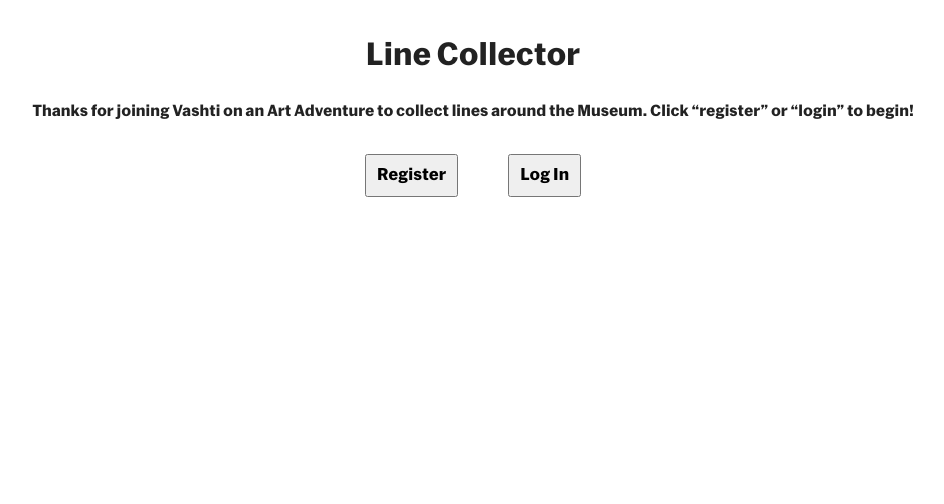
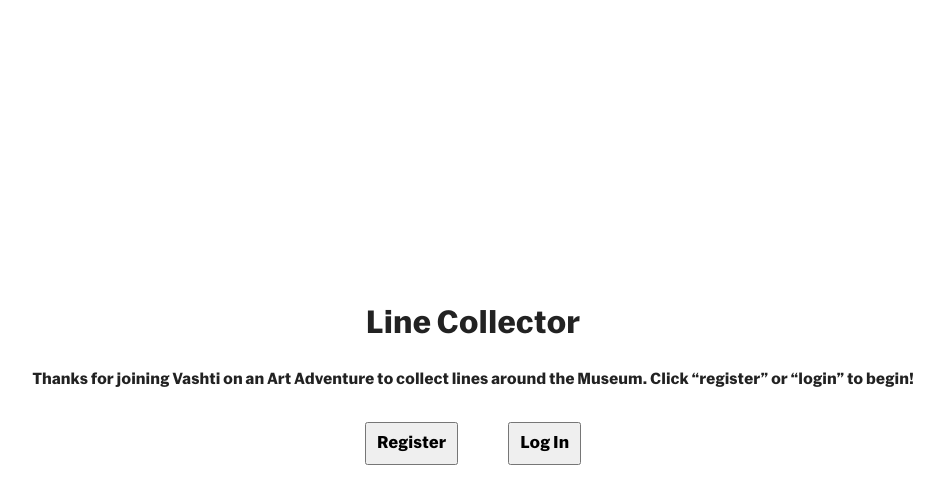
Before and after one commit to FableVision/ami-moma, a Vue app: page / in a window 1280 px wide. Shown: the top 504 px of the page, without its empty margins (167-1111 px from the left). Built offline with nearby package versions, Linux system fonts and the light colour scheme; no server answers.

Commit message:
Adjust nav buttons, screen height, and timeout on ChallengeSelect

```diff
--- a/src/assets/base.css
+++ b/src/assets/base.css
@@ -59,7 +59,7 @@
 }
 
 body {
-  min-height: 100vh;
+  min-height: 100dvh;
   color: var(--color-text);
   background: var(--color-background);
   transition:
--- a/src/assets/main.css
+++ b/src/assets/main.css
@@ -11,4 +11,8 @@
   padding: 2rem;
   font-weight: normal;
   font-family: 'MoMA Sans-Bold';
+  display: flex;
+  flex-direction: column;
+  justify-content: center;
+  height: 100dvh;
 }
--- a/src/screens/ChallengeSelect.vue
+++ b/src/screens/ChallengeSelect.vue
@@ -1,5 +1,5 @@
 <script setup>
-import { ref, onBeforeMount } from 'vue'
+import { ref, onBeforeMount, onMounted } from 'vue'
 import { collection, getDocs, doc, getDoc } from 'firebase/firestore'
 import Button from '@/components/Button.vue';
 import db from '../firebase'
@@ -22,6 +22,12 @@ onBeforeMount(async () => {
         user.value.name = docSnap.data().name
         user.value.challengeResponses = docSnap.data().challengeResponses
     }
+})
+
+onMounted(() => {
+    setTimeout(() => {
+        logOut()
+    }, 20000)
 })
 
 function logOut() {
--- a/src/screens/ChallengeSubmit.vue
+++ b/src/screens/ChallengeSubmit.vue
@@ -36,7 +36,7 @@ function logOut() {
 
 <template>
 <div class="header">
-    <Button :click="() => store.goToChallengeSelect()">‹</Button>
+    <span class="nav-back"><Button :click="() => store.goToChallengeSelect()">‹</Button>Challenge {{ store.currentChallengeId }}</span>
     <Button :click="logOut">Done for now</Button>
 </div>
 <div class="form-container" v-if="questions.length > 0 && currentQuestionIndex < questions.length">
@@ -54,6 +54,11 @@ function logOut() {
     top: 0;
     padding: 20px;
 }
+
+.nav-back button {
+    margin-right: 10px;
+}
+
 .form-container {
     display: flex;
     flex-direction: column;
```
